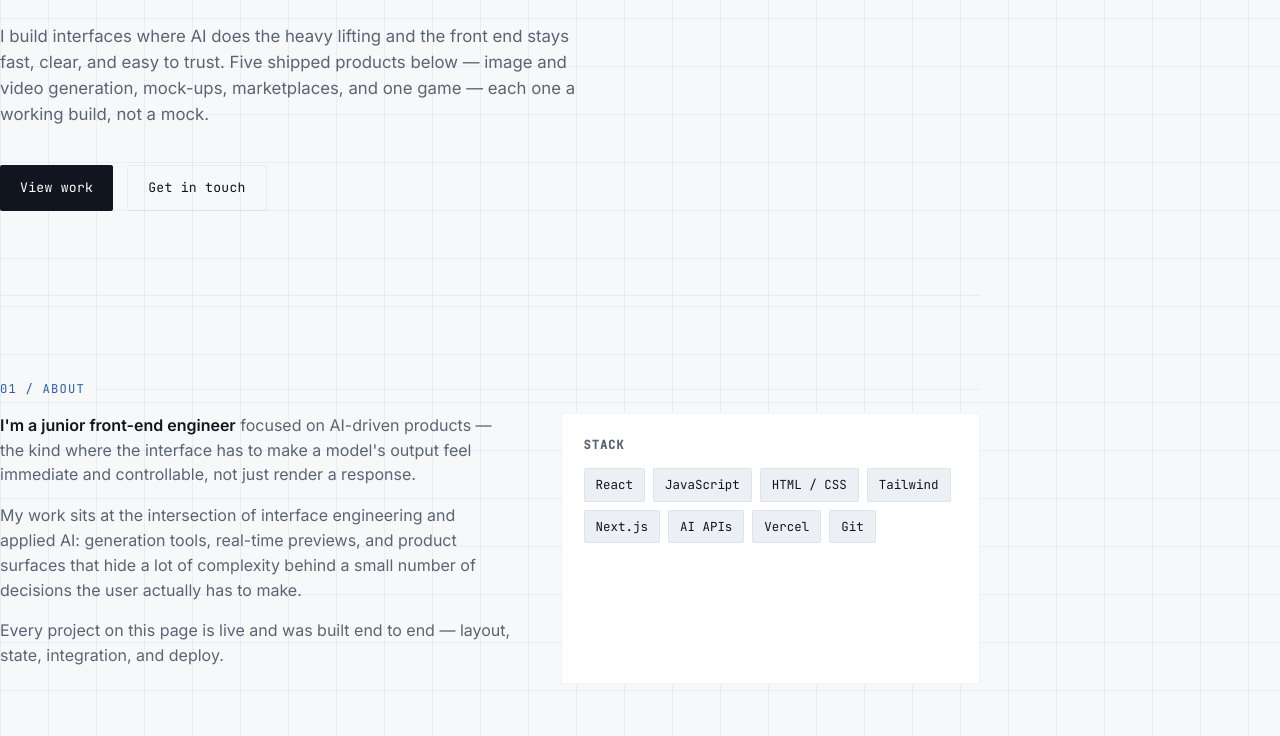
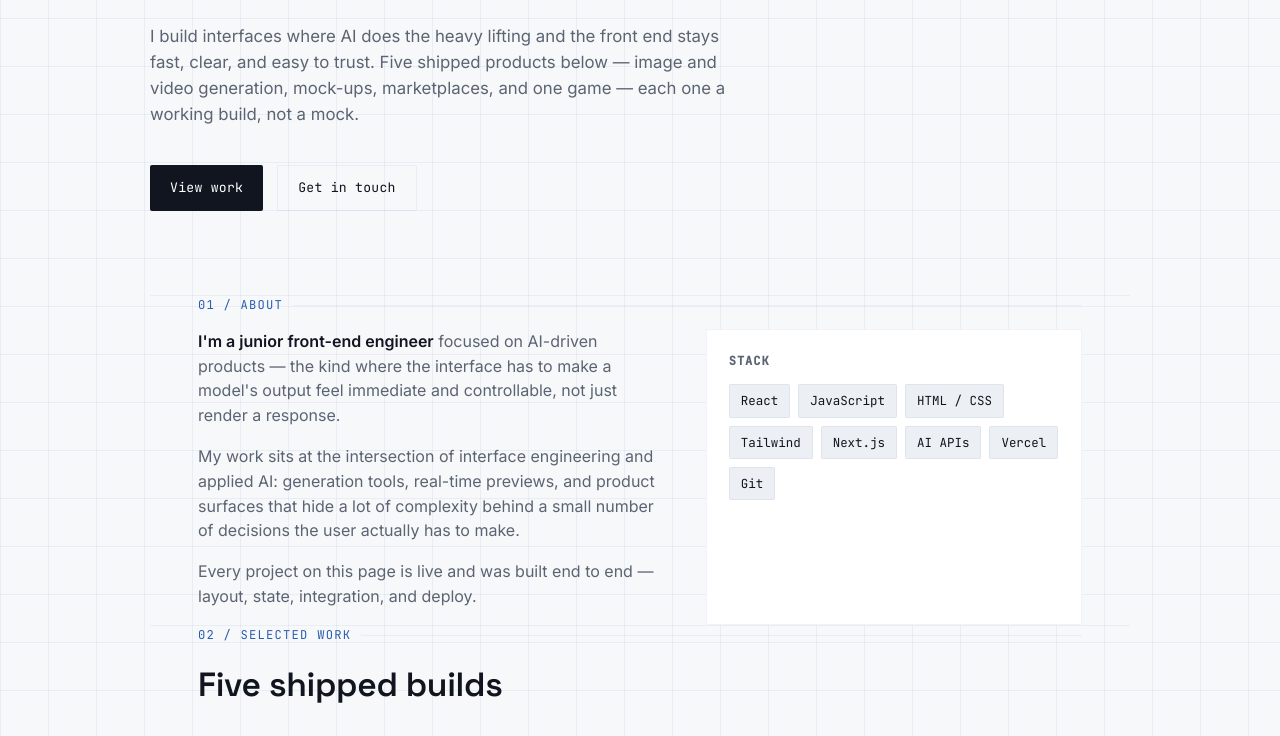
Before and after one commit to timi-09/Portfolio, a plain HTML site: page index.html in a window 1280 px wide. Shown: the part 414-1150 px from the top of the page. Drawn offline with Linux system fonts and the light colour scheme.

Commit message:
Update style.css

```diff
--- a/style.css
+++ b/style.css
@@ -33,8 +33,8 @@
 
   .wrap{
     max-width: 980px;
-    margin: 20 auto;
-    padding: 20 48px;
+    margin: 0 auto;
+    padding: 0 48px;
   }
 
   .mono{ font-family: 'JetBrains Mono', monospace; }
```
